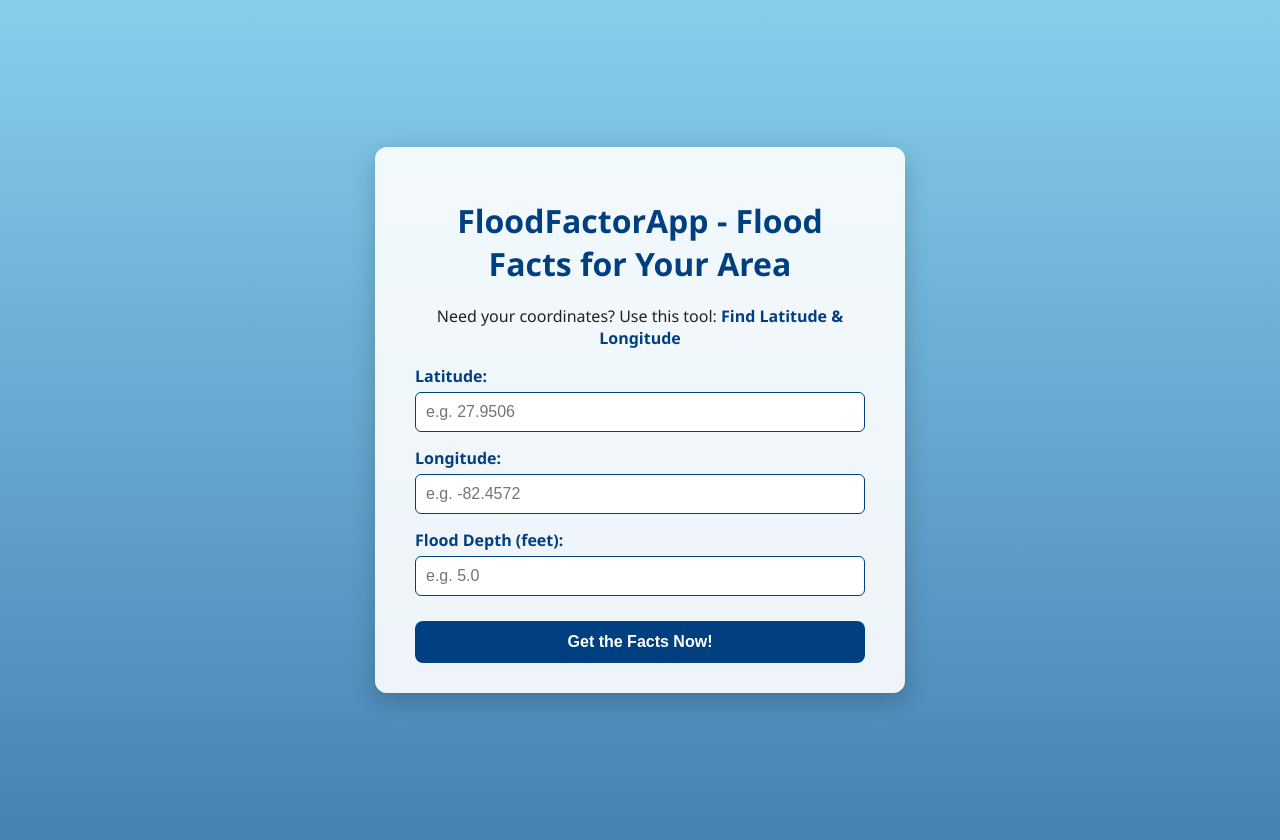
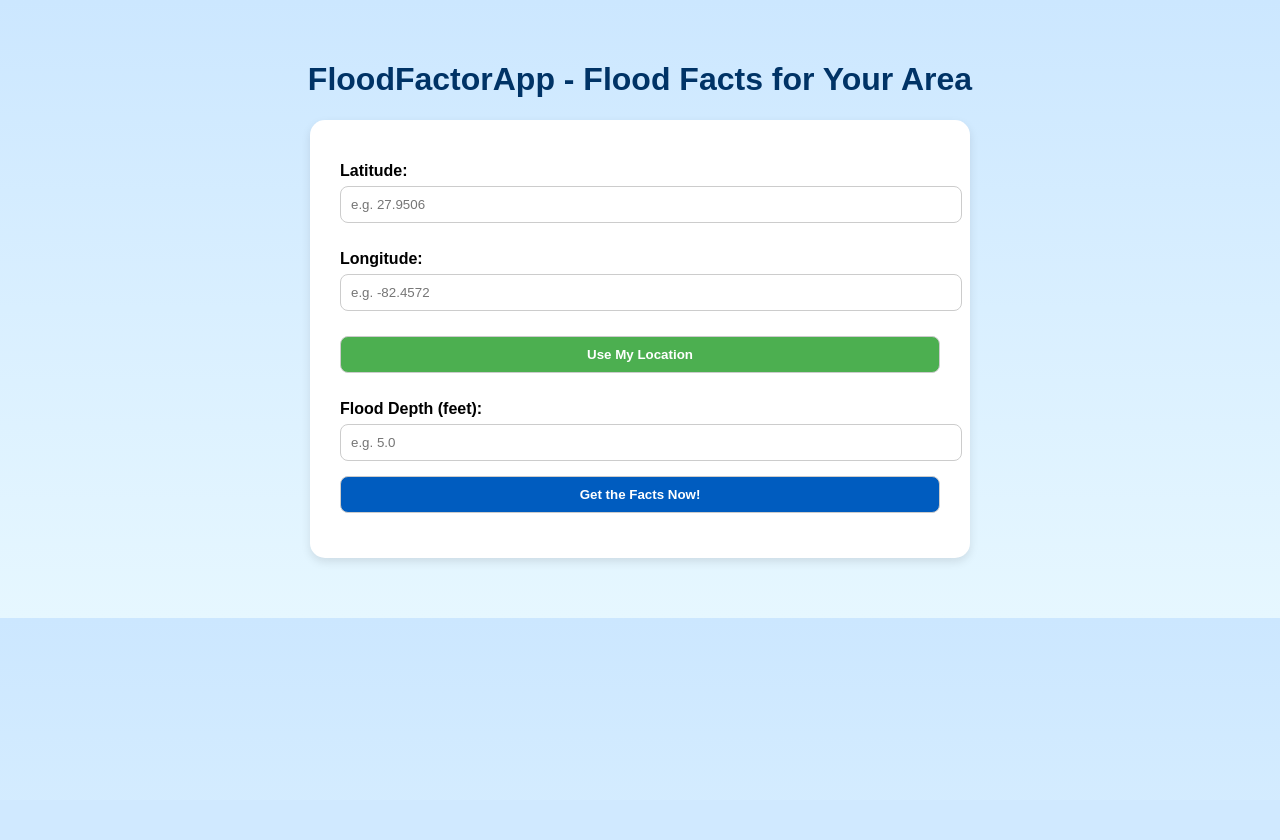
Before and after one commit to JessiMarosi/FloodFactorApp, a Flask app: page / in a window 1280 px wide. After the commit the page ends 618 px from the top, so only its background shows below. Run offline with Flask 3, Linux system fonts and the light colour scheme.

Commit message:
Add geolocation support and improve UI

```diff
--- a/templates/index.html
+++ b/templates/index.html
@@ -1,166 +1,136 @@
 <!DOCTYPE html>
 <html lang="en">
 <head>
-  <meta charset="UTF-8" />
-  <title>FloodFactorApp</title>
+    <meta charset="UTF-8">
+    <title>FloodFactorApp - Flood Facts for Your Area</title>
     <style>
-    /* Background gradient: bright blue sky */
         body {
+            font-family: Arial, sans-serif;
+            background: linear-gradient(to bottom, #cce7ff, #e6f7ff);
+            padding: 40px;
             margin: 0;
-      font-family: 'Segoe UI', Tahoma, Geneva, Verdana, sans-serif;
-      background: linear-gradient(to bottom, #87CEEB, #4682B4);
-      color: #fff;
-      min-height: 100vh;
-      display: flex;
-      justify-content: center;
-      align-items: center;
-      padding: 20px;
         }
 
-    /* White translucent container */
-    .container {
-      background: rgba(255, 255, 255, 0.9);
-      color: #222;
-      padding: 30px 40px;
-      border-radius: 12px;
-      box-shadow: 0 8px 24px rgba(0,0,0,0.2);
-      max-width: 450px;
-      width: 100%;
+        h1 {
+            color: #003366;
             text-align: center;
         }
 
-    h1 {
-      margin-bottom: 20px;
-      color: #004080;
-      font-weight: 700;
-    }
-
-    p a {
-      color: #004080;
-      font-weight: 600;
-      text-decoration: none;
-    }
-    p a:hover {
-      text-decoration: underline;
+        form {
+            background: white;
+            max-width: 600px;
+            margin: 20px auto;
+            padding: 30px;
+            border-radius: 15px;
+            box-shadow: 0 4px 10px rgba(0,0,0,0.1);
         }
 
         label {
             display: block;
-      margin-top: 15px;
-      font-weight: 600;
-      text-align: left;
-      color: #004080;
+            margin: 12px 0 6px;
+            font-weight: bold;
         }
 
-    input[type="text"],
-    input[type="number"] {
+        input[type="text"], button, input[type="submit"] {
             width: 100%;
             padding: 10px;
-      margin-top: 5px;
-      border: 1.5px solid #004080;
-      border-radius: 6px;
-      font-size: 16px;
-      box-sizing: border-box;
-      transition: border-color 0.3s ease;
-    }
-    input[type="text"]:focus,
-    input[type="number"]:focus {
-      outline: none;
-      border-color: #1E90FF;
-      box-shadow: 0 0 8px #1E90FF;
+            margin-bottom: 15px;
+            border: 1px solid #ccc;
+            border-radius: 8px;
         }
 
-    button {
-      margin-top: 25px;
-      background-color: #004080;
+        input[type="submit"] {
+            background-color: #005cbf;
             color: white;
-      padding: 12px 20px;
-      font-size: 16px;
-      border: none;
-      border-radius: 8px;
+            font-weight: bold;
             cursor: pointer;
-      font-weight: 700;
-      width: 100%;
-      transition: background-color 0.3s ease;
-    }
-    button:hover {
-      background-color: #1E90FF;
         }
 
-    .explanation {
-      margin-top: 30px;
-      background: #f0f8ff;
-      padding: 15px;
-      border-radius: 8px;
-      color: #004080;
-      text-align: left;
+        input[type="submit"]:hover {
+            background-color: #004494;
+        }
+
+        .output-box {
+            background-color: #ffffff;
+            max-width: 700px;
+            margin: 20px auto;
+            padding: 20px;
+            border-radius: 15px;
+            box-shadow: 0 4px 10px rgba(0,0,0,0.1);
             white-space: pre-wrap;
-      max-height: 300px;
-      overflow-y: auto;
-      box-shadow: inset 0 0 10px rgba(30, 144, 255, 0.2);
+        }
+
+        .location-btn {
+            background-color: #4CAF50;
+            color: white;
+            margin-top: 10px;
+            font-weight: bold;
+        }
+
+        .location-btn:hover {
+            background-color: #3e8e41;
         }
 
         .error {
-      margin-top: 20px;
-      color: #b22222;
-      font-weight: 600;
-    }
-
-    /* Likelihood rating style */
-    .likelihood {
-      margin-top: 20px;
-      background: #dceeff;
-      padding: 15px;
-      border-radius: 8px;
-      color: #003366;
-      text-align: left;
-      box-shadow: inset 0 0 10px rgba(30, 144, 255, 0.3);
-    }
-    .likelihood h3 {
-      margin-top: 0;
-      font-weight: 700;
+            color: red;
+            text-align: center;
+            font-weight: bold;
         }
     </style>
 </head>
 <body>
-  <div class="container">
     <h1>FloodFactorApp - Flood Facts for Your Area</h1>
-
-    <p>
-      Need your coordinates? Use this tool:
-      <a href="https://www.latlong.net/" target="_blank" rel="noopener noreferrer">Find Latitude & Longitude</a>
-    </p>
-
-    <form method="post" novalidate>
+    <form method="post">
         <label for="latitude">Latitude:</label>
-      <input type="text" id="latitude" name="latitude" placeholder="e.g. 27.9506" required />
+        <input type="text" id="latitude" name="latitude" placeholder="e.g. 27.9506" required>
 
         <label for="longitude">Longitude:</label>
-      <input type="text" id="longitude" name="longitude" placeholder="e.g. -82.4572" required />
+        <input type="text" id="longitude" name="longitude" placeholder="e.g. -82.4572" required>
+
+        <button type="button" class="location-btn" onclick="autofillLocation()">Use My Location</button>
 
         <label for="depth">Flood Depth (feet):</label>
-      <input type="number" id="depth" name="depth" step="0.1" placeholder="e.g. 5.0" required />
+        <input type="text" id="depth" name="depth" placeholder="e.g. 5.0" required>
 
-      <button type="submit">Get the Facts Now!</button>
+        <input type="submit" value="Get the Facts Now!">
     </form>
 
+    {% if error %}
+        <div class="output-box error">{{ error }}</div>
+    {% endif %}
+
     {% if explanation %}
-      <div class="explanation">
+        <div class="output-box">
             <h2>Flood Risk Explanation:</h2>
-        <p>{{ explanation | safe }}</p>
+            <p>{{ explanation }}</p>
         </div>
     {% endif %}
 
     {% if likelihood_rating is not none %}
-      <div class="likelihood">
-        <h3>Flood Likelihood Rating: {{ likelihood_rating }} / 5</h3>
+        <div class="output-box">
+            <h2>Flood Likelihood Rating: {{ likelihood_rating }} / 5</h2>
+            {% if likelihood_explanation %}
                 <p>{{ likelihood_explanation }}</p>
+            {% endif %}
         </div>
     {% endif %}
 
-    {% if error %}
-      <div class="error">{{ error }}</div>
-    {% endif %}
-  </div>
+    <script>
+        function autofillLocation() {
+            if ("geolocation" in navigator) {
+                navigator.geolocation.getCurrentPosition(
+                    function(position) {
+                        document.getElementById("latitude").value = position.coords.latitude.toFixed(6);
+                        document.getElementById("longitude").value = position.coords.longitude.toFixed(6);
+                    },
+                    function(error) {
+                        alert("Location access denied or unavailable. You can still enter coordinates manually.");
+                    }
+                );
+            } else {
+                alert("Geolocation is not supported by your browser.");
+            }
+        }
+    </script>
 </body>
 </html>
```
Lines whose indentation alone changed are shown as unchanged.
